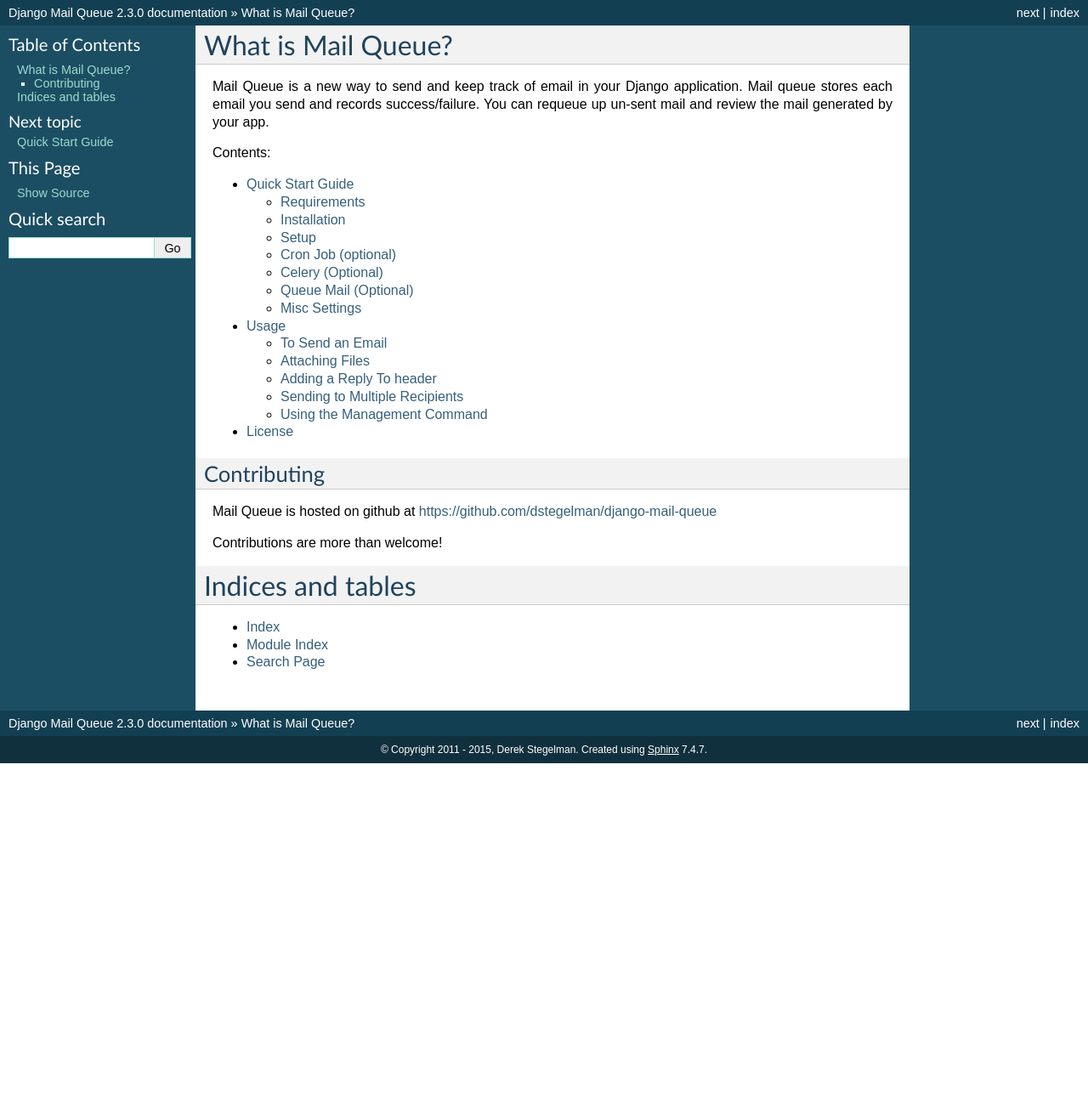
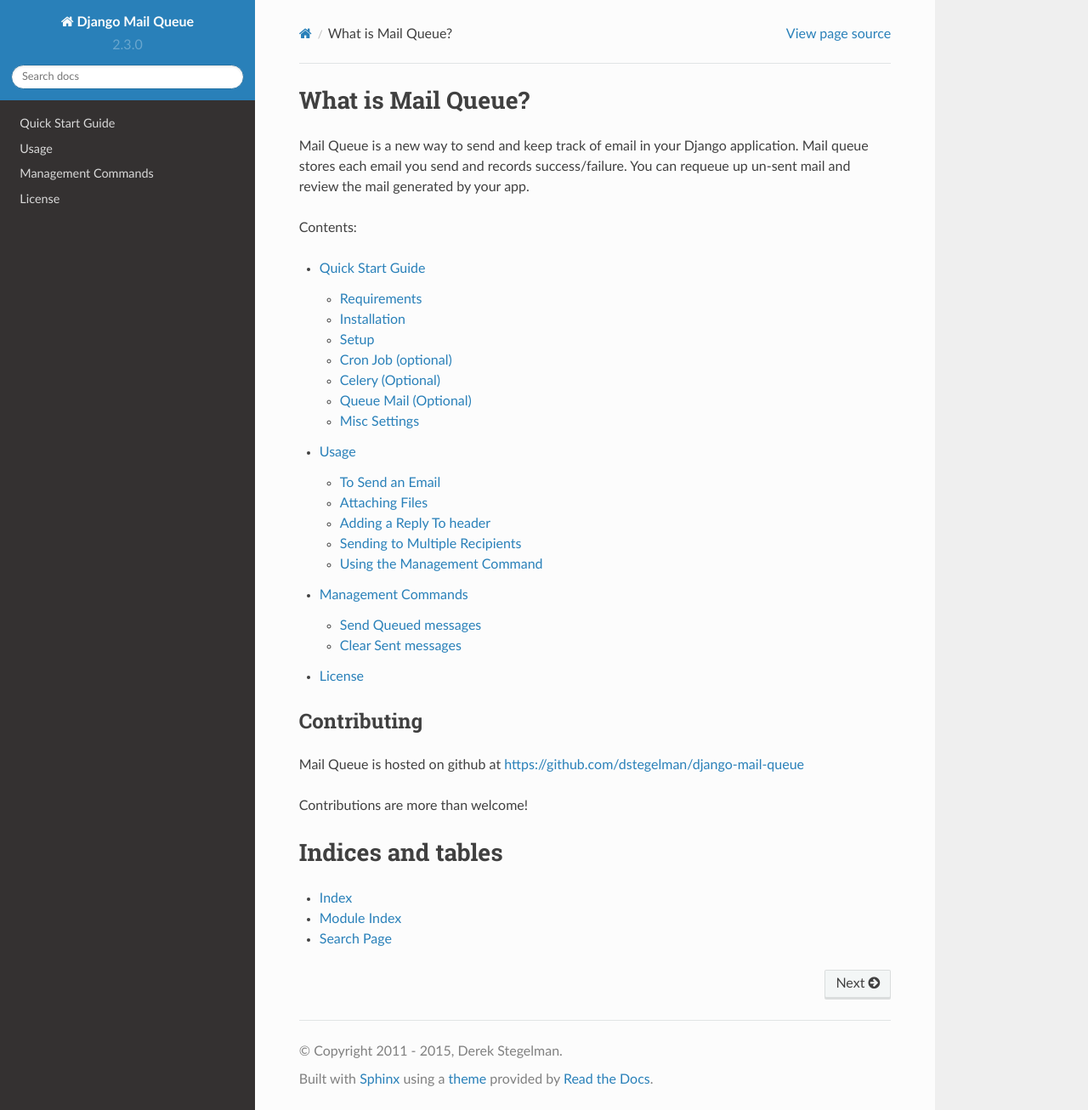
Before and after one commit to dstegelman/django-mail-queue, a Sphinx documentation site: the page built from docs/source/index.rst, in a window 1280 px wide and 1306 px high. Shown: the whole window at 85% size. Built offline with Sphinx 7.4.7 and the Read the Docs theme 2.0.0, drawn with Linux system fonts in a browser that asks for light colours.

Commit message:
Docs update

```diff
--- /dev/null
+++ b/docs/source/commands.rst
@@ -0,0 +1,20 @@
+Management Commands
+===================
+
+Send Queued messages
+--------------------
+
+You can use this management command to send email if you do not
+setup a cron job or use celery.  You can specify a limit on the
+amount of emails you want to attempt to send at one time.::
+
+    python manage.py send_queued_messages --limit=20
+
+
+Clear Sent messages
+-------------------
+
+You can use a management command to clear out successfully sent emails
+from the database::
+
+    ./manage.py clear_sent_messages
--- a/docs/source/conf.py
+++ b/docs/source/conf.py
@@ -91,7 +91,7 @@
 
 # The theme to use for HTML and HTML Help pages.  See the documentation for
 # a list of builtin themes.
-html_theme = 'default'
+html_theme = 'sphinx_rtd_theme'
 
 # Theme options are theme-specific and customize the look and feel of a theme
 # further.  For a list of options available for each theme, see the
--- a/docs/source/index.rst
+++ b/docs/source/index.rst
@@ -11,6 +11,7 @@
 
    installation
    usage
+   commands
    license
 
 Contributing
```
Also changed, not shown: 1 other file.
